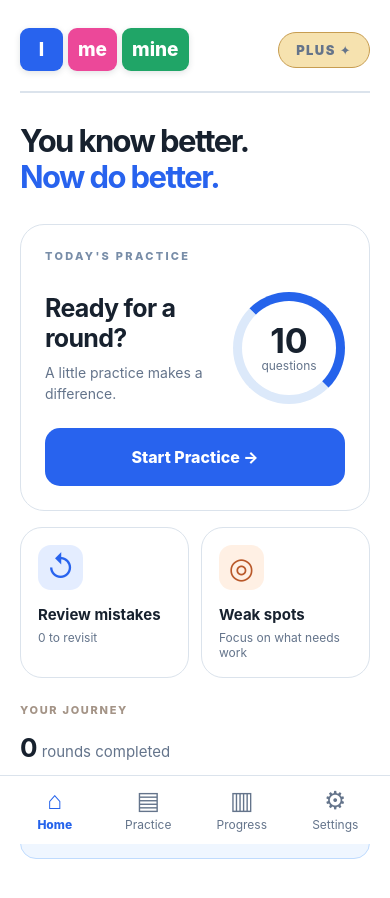
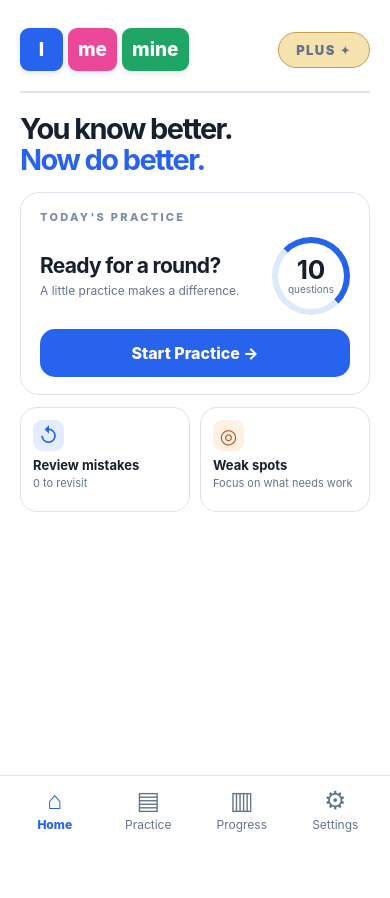
Before and after one commit to czarina28/imemine-ios, a website built with Vite: page index.html in a window 390 px wide. After the commit the page ends 844 px from the top, so only its background shows below. Built offline with nearby package versions, Linux system fonts and the light colour scheme; what @capacitor/core would draw is missing.

Commit message:
Compact home layout to avoid scrolling on iPhone; keep progress and Plus in dedicated tabs

```diff
--- a/index.html
+++ b/index.html
@@ -6,6 +6,25 @@
   html, body { overscroll-behavior-y: none; }
   html { overflow-anchor: none; }
 }
+
+/* Compact iPhone home: keep the primary actions visible above the bottom navigation.
+   Journey is available in Progress; Plus remains in the header and Settings. */
+#welcome{padding-top:12px;padding-bottom:calc(env(safe-area-inset-bottom) + 88px)}
+#welcome .home-title h1{font-size:clamp(29px,7vw,39px);line-height:1.07;margin:8px 0 17px}
+#welcome .today-card{padding:17px 19px;margin-bottom:12px;border-radius:19px}
+#welcome .today-main{margin:13px 0 14px}
+#welcome .today-main h2{font-size:21px;margin-bottom:4px}
+#welcome .today-main p{font-size:12px}
+#welcome .round-ring{width:78px;height:78px;flex-basis:78px;border-width:6px}
+#welcome .round-ring strong{font-size:26px}
+#welcome .round-ring small{font-size:10px}
+#welcome .today-card .primary{min-height:48px;padding:11px}
+#welcome .quick-actions{gap:10px;margin:0}
+#welcome .quick-action{min-height:105px;padding:12px;border-radius:17px;gap:3px}
+#welcome .quick-icon{width:31px;height:31px;font-size:20px;margin-bottom:3px;border-radius:9px}
+#welcome .quick-action strong{font-size:13px}
+#welcome .quick-action small{font-size:11px}
+@media(max-height:740px){#welcome .home-title h1{font-size:28px;margin-bottom:12px}#welcome .today-card{padding:13px 16px}#welcome .today-main{margin:9px 0}#welcome .quick-action{min-height:90px}}
 </style></head><body><main>
 <header class="app-header"><div class="app-identity"><div class="wordmark" aria-label="I Me Mine"><span>I</span><span>me</span><span>mine</span></div></div><button class="header-plus" id="view-upgrade" aria-label="Explore Plus">PLUS ✦</button></header>
 <section id="welcome" class="screen"><div class="home-title"><h1>You know better.<br><em>Now do better.</em></h1></div><div class="today-card"><div class="eyebrow">TODAY'S PRACTICE</div><div class="today-main"><div><h2>Ready for a round?</h2><p>A little practice makes a difference.</p></div><div class="round-ring"><strong>10</strong><small>questions</small></div></div><button class="primary" id="home-practice">Start Practice →</button></div>
@@ -15,8 +34,8 @@
  <div class="section-title hide"><h2>Choose a topic</h2><span>Practice your way</span></div>
  <div class="topic-grid hide" id="topic-picker" role="group" aria-label="Choose a grammar topic"></div>
  <button class="primary hide" id="topic-start">Practice selected topic →</button>
- <div class="journey"><div class="eyebrow">YOUR JOURNEY</div><p><strong id="rounds-completed">0</strong> rounds completed</p></div><div class="home-progress hide"><span id="best">Your best: —</span><span id="free-status">Grammar practice is free</span></div>
- <button class="plus-banner" id="plus-banner"><span><strong>Make progress you can see</strong><small>Explore I Me Mine Plus</small></span></button>
+ <div class="journey hide"><div class="eyebrow">YOUR JOURNEY</div><p><strong id="rounds-completed">0</strong> rounds completed</p></div><div class="home-progress hide"><span id="best">Your best: —</span><span id="free-status">Grammar practice is free</span></div>
+ <button class="plus-banner hide" id="plus-banner"><span><strong>Make progress you can see</strong><small>Explore I Me Mine Plus</small></span></button>
 </section>
 <section id="practice" class="screen hide"><div class="eyebrow">PRACTICE YOUR WAY</div><h1 class="practice-title">What shall we <em>work on?</em></h1><p class="practice-description">Choose a focus, or let us mix things up.</p><button class="practice-tile" id="practice-mix"><span class="tile-icon">✦</span><span class="tile-copy"><strong>Mix it up</strong><small>10 questions across all topics</small></span><span class="tile-arrow">→</span></button><div class="section-title"><h2>Explore grammar</h2><span id="topic-count"></span></div><div class="practice-topics" id="practice-topics"></div></section>
 <section id="progress-screen" class="screen hide"><div class="eyebrow">YOUR PROGRESS</div><h1 class="practice-title">Know what you've mastered.<br><em>Know what's next.</em></h1><p class="practice-description">Your practice history, strengths and areas to work on.</p><button class="primary" id="progress-plan">Work my plan → ✦ PLUS</button><p class="notice" id="plan-status">Personalized practice plan · Plus feature</p><h2>Progress over time</h2><p id="progress-caption"></p><div class="chart-bars" id="progress-bars"></div><h2>My Weak Spots</h2><div id="weak-list"></div></section>
```
